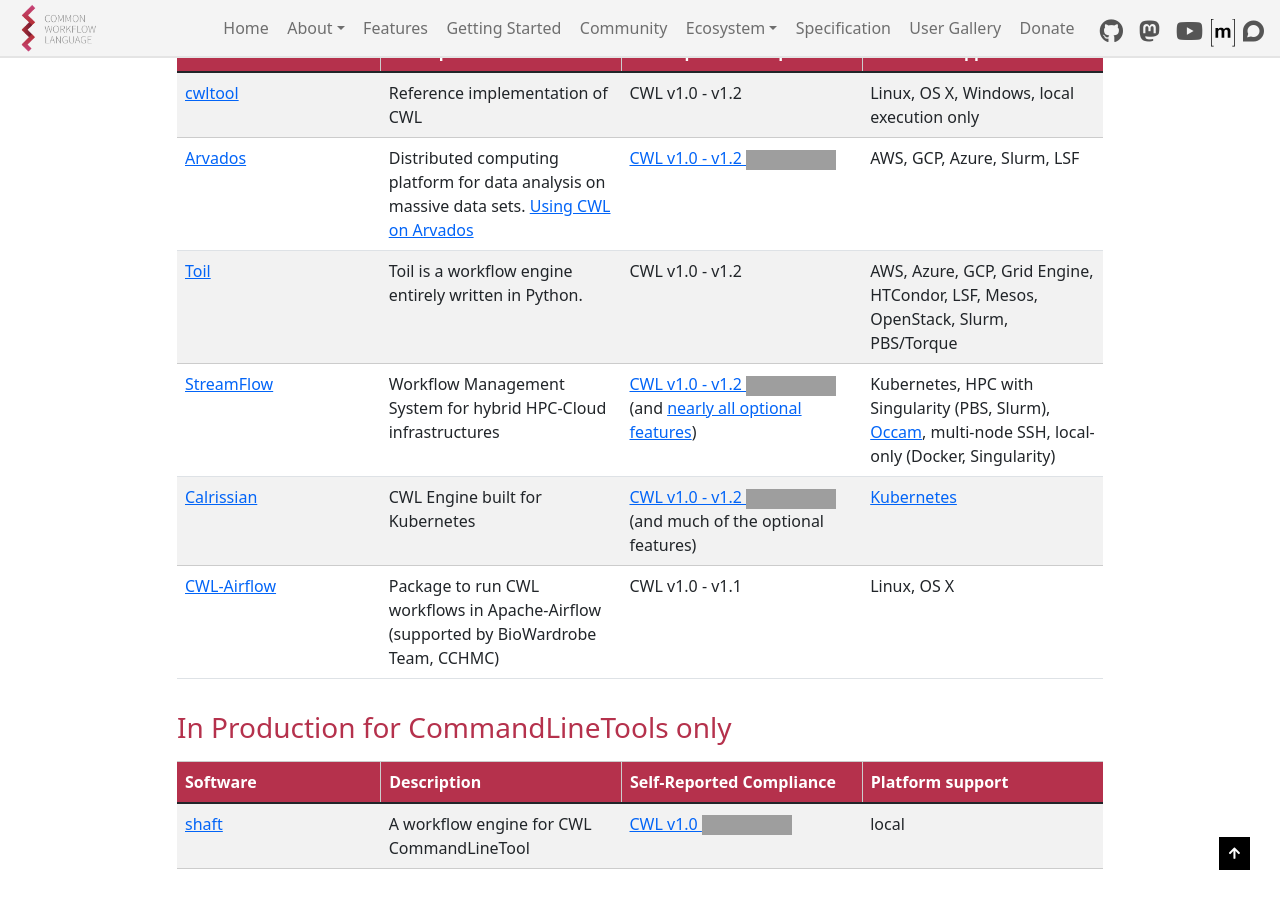
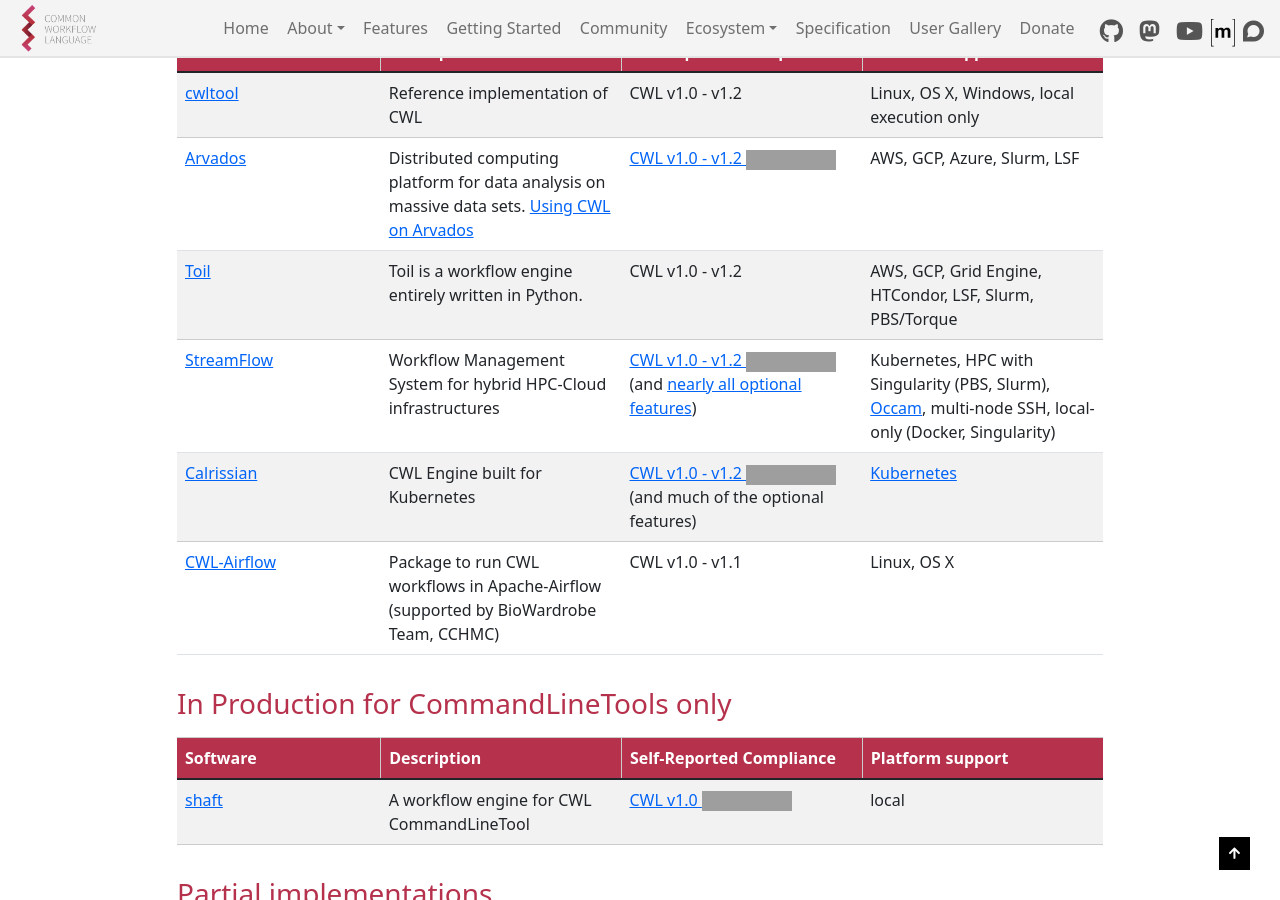
Before and after one commit to common-workflow-language/cwl-website, a Jekyll site: the page built from content/implementations.md, in a window 1280 px wide and 900 px high, scrolled down 526 px. Built offline with Jekyll 4.4.1, drawn with Linux system fonts in a browser that asks for light colours; grey boxes are pictures that could not be loaded.

Commit message:
trim deprecated backends from Toil listing

```diff
--- a/content/implementations.md
+++ b/content/implementations.md
@@ -34,7 +34,7 @@
 |--- |--- |--- |--- |
 |[cwltool](https://github.com/common-workflow-language/cwltool)|Reference implementation of CWL|CWL v1.0 - v1.2|Linux, OS X, Windows, local execution only|
 |[Arvados](https://arvados.org/)|Distributed computing platform for data analysis on massive data sets. [Using CWL on Arvados](https://doc.arvados.org/user/cwl/cwl-runner.html)|[CWL v1.0 - v1.2 ![Required](https://badgen.net/https/jutro-4zz18-ytx3kamvs9vo8q5.collections.jutro.arvadosapi.com/required.json?icon=commonwl)](https://dev.arvados.org/projects/arvados/wiki/CWL_Conformance)|AWS, GCP, Azure, Slurm, LSF|
-|[Toil](https://github.com/BD2KGenomics/toil)|Toil is a workflow engine entirely written in Python.|CWL v1.0 - v1.2|AWS, Azure, GCP, Grid Engine, HTCondor, LSF, Mesos, OpenStack, Slurm, PBS/Torque|
+|[Toil](https://github.com/BD2KGenomics/toil)|Toil is a workflow engine entirely written in Python.|CWL v1.0 - v1.2|AWS, GCP, Grid Engine, HTCondor, LSF, Slurm, PBS/Torque|
 |[StreamFlow](https://streamflow.di.unito.it/)|Workflow Management System for hybrid HPC-Cloud infrastructures|[CWL v1.0 - v1.2 ![Required](https://badgen.net/https/streamflow.di.unito.it/cwl-conformance/v1.2/required.json?icon=commonwl)](https://github.com/alpha-unito/streamflow#cwl-compatibility)<br />(and [nearly all optional features](https://github.com/alpha-unito/streamflow#cwl-compatibility))|Kubernetes, HPC with Singularity (PBS, Slurm), [Occam](https://c3s.unito.it/index.php/super-computer), multi-node SSH, local-only (Docker, Singularity)|
 |[Calrissian](https://github.com/Duke-GCB/calrissian)|CWL Engine built for Kubernetes|[CWL v1.0 - v1.2 ![Required](https://flat.badgen.net/https/raw.githubusercontent.com/Duke-GCB/calrissian/master/conformance/badges/1.0.2/required.json?icon=commonwl)](https://github.com/Duke-GCB/calrissian/tree/master/conformance#readme)<br />(and much of the optional features) |[Kubernetes](https://kubernetes.io/)|
 |[CWL-Airflow](https://github.com/Barski-lab/cwl-airflow)|Package to run CWL workflows in Apache-Airflow (supported by BioWardrobe Team, CCHMC)|CWL v1.0 - v1.1|Linux, OS X|
```
